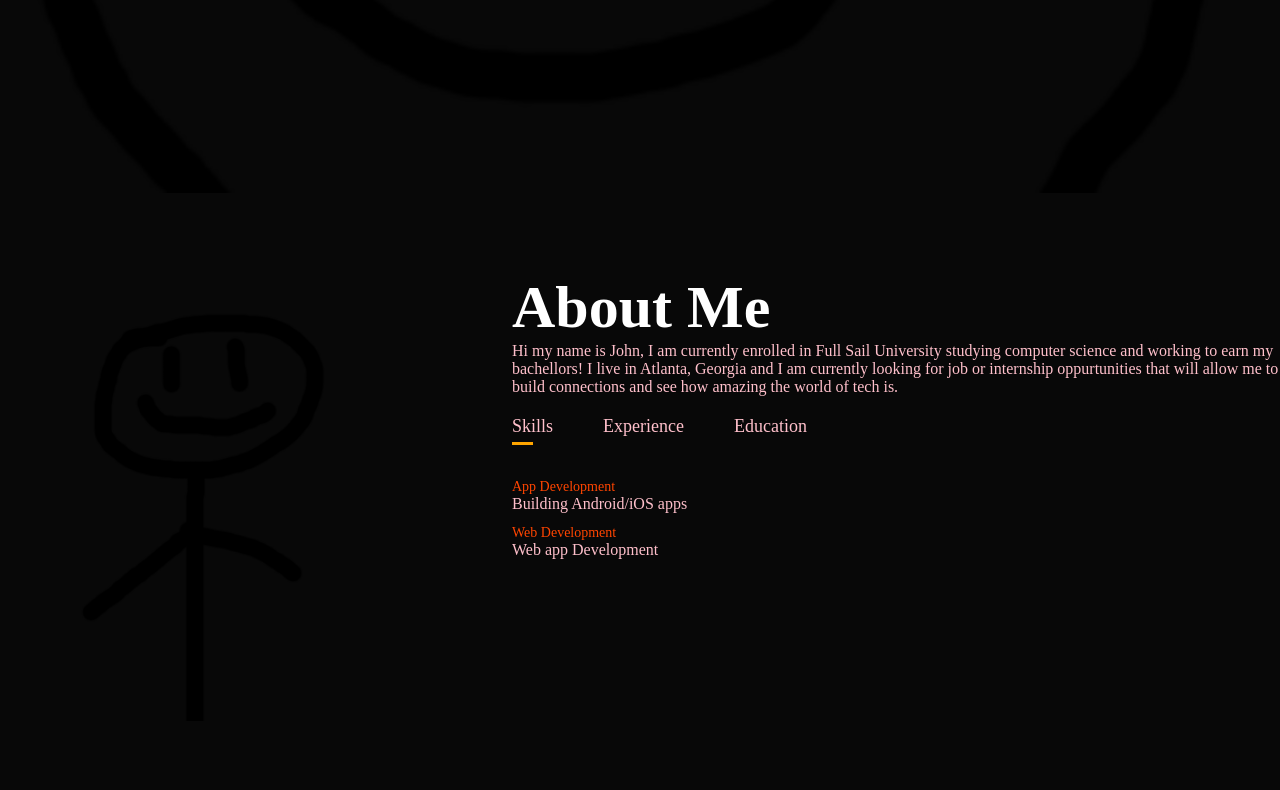
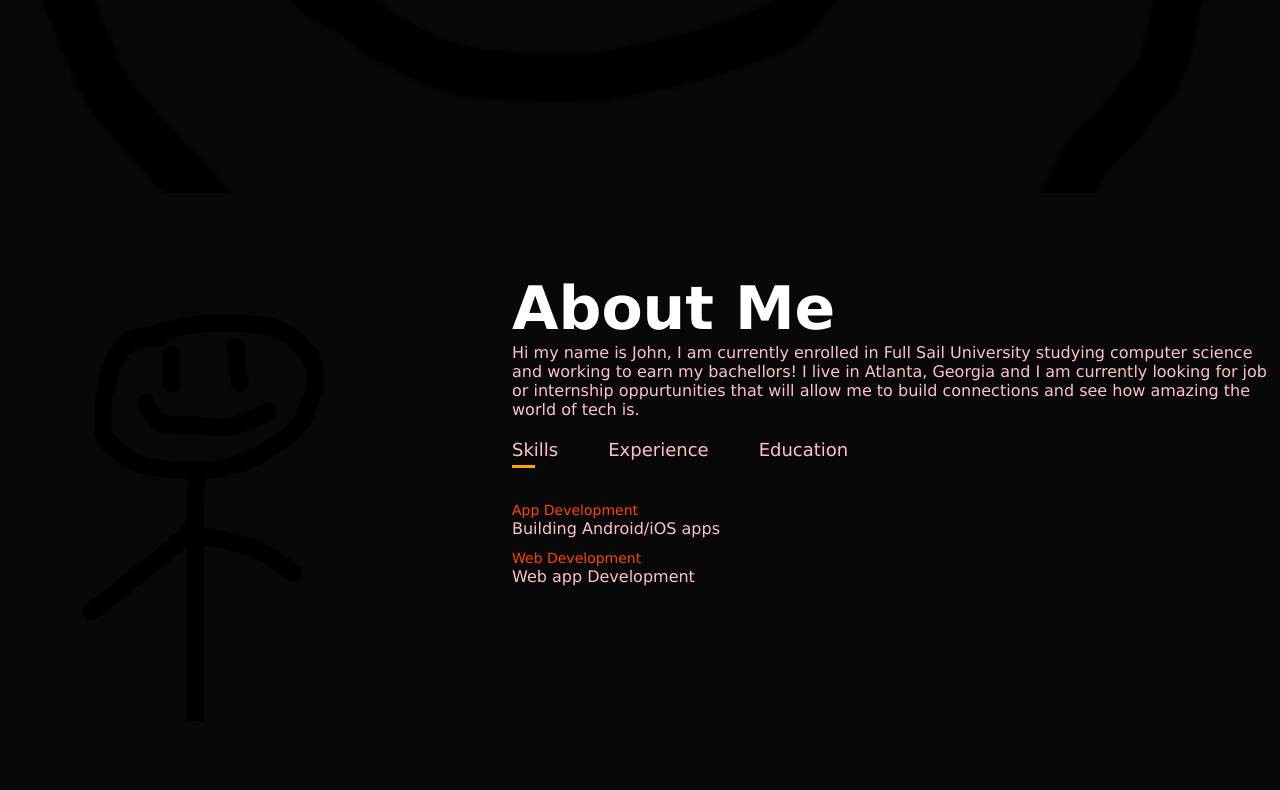
Before and after one commit to HiJohnCurtis/Portfolio-Website, a plain HTML site: page index.html in a window 1280 px wide. Shown: the part 607-1397 px from the top of the page. Drawn offline with Linux system fonts and the light colour scheme.

Commit message:
Changed to Verdana font family

```diff
--- a/style.css
+++ b/style.css
@@ -1,7 +1,7 @@
 *{
   margin: 0;
   padding: 0;
-  font-family: 'Poppins', 'sans-serif';
+  font-family: 'Verdana', 'sans-serif';
   box-sizing: border-box;
 }
 
```
